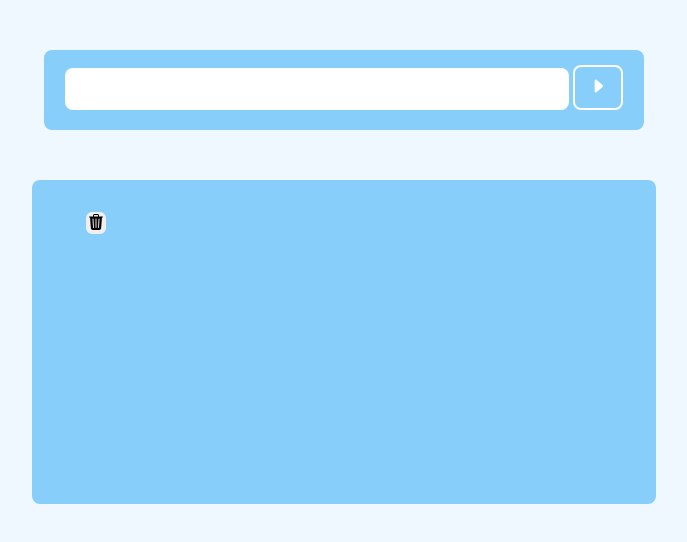
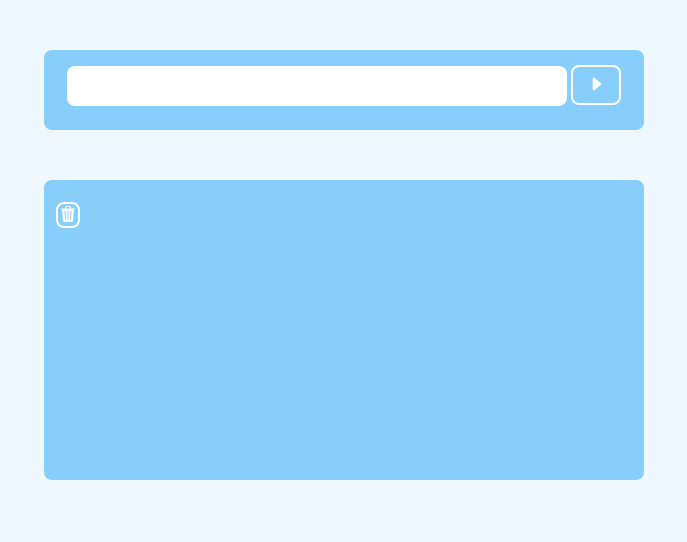
Before and after one commit to Sarahlim4/to-do-list, a plain HTML site: page index.html in a window 1280 px wide. Both pictures are taken after a click on the button 894 px from the left and 87 px from the top of the page. Shown: the whole page, without its empty margins (296-983 px from the left). Drawn offline with nearby package versions, Linux system fonts and the light colour scheme.

Commit message:
estilização

```diff
--- a/style.css
+++ b/style.css
@@ -1,4 +1,10 @@
 @import url('https://fonts.googleapis.com/css2?family=Merriweather:wght@300;400&display=swap');
+
+* {
+    margin: 0;
+    padding: 0;
+    box-sizing: border-box;
+}
 
 body {
     background-color: 	#F0F8FF;
@@ -11,7 +17,6 @@ body {
     border-radius: 8px;
     width: 600px;
     height: 80px;
-
 }
 
 .to-do-field {
@@ -20,13 +25,14 @@ body {
     width: 500px;
     height: 40px;
     color: #000;
+    padding: 6px;
 }
 
 .to-do-send {
     background-color: #87CEFA;
     border: solid 2px #fff;
     width: 50px;
-    height: 45px;
+    height: 40px;
     border-radius: 8px ;
     margin-top: 15px;
     font-size: large;
@@ -42,7 +48,7 @@ body {
     padding: 12px;
 }
 
-.bi-caret-right-fill {
+.bi {
     color: #fff;
 }
 
@@ -59,9 +65,9 @@ li {
 }
 
 .button-clear {
-    margin: 0 15px 0 0 ;
-    border: solid 2px #87CEFA;
+    border: solid 2px #fff;
     border-radius: 8px;
+    background-color: #87CEFA;
     font-size: medium;
     padding: 2px;
 
```
